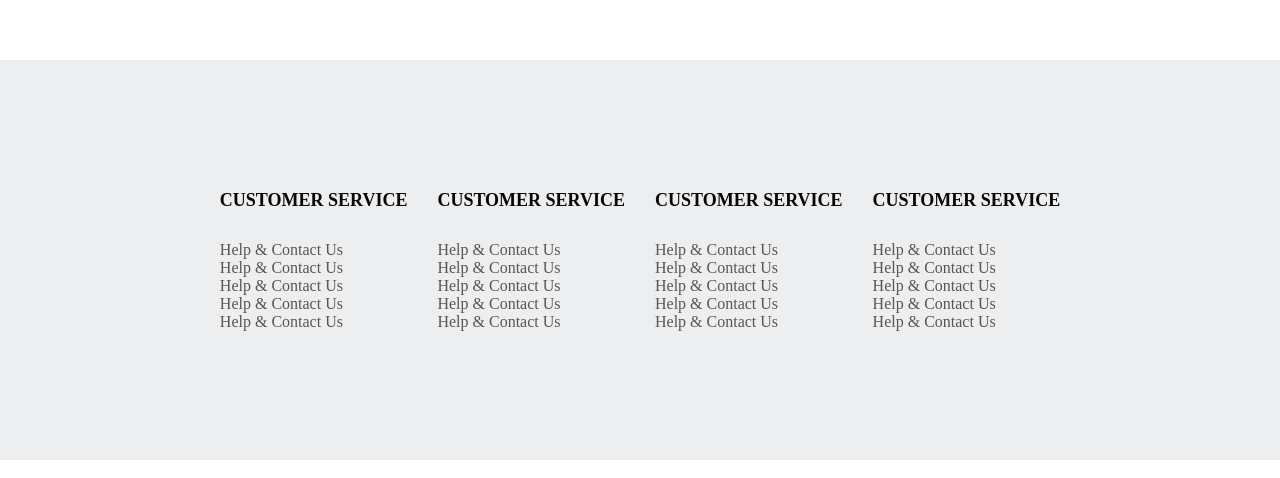
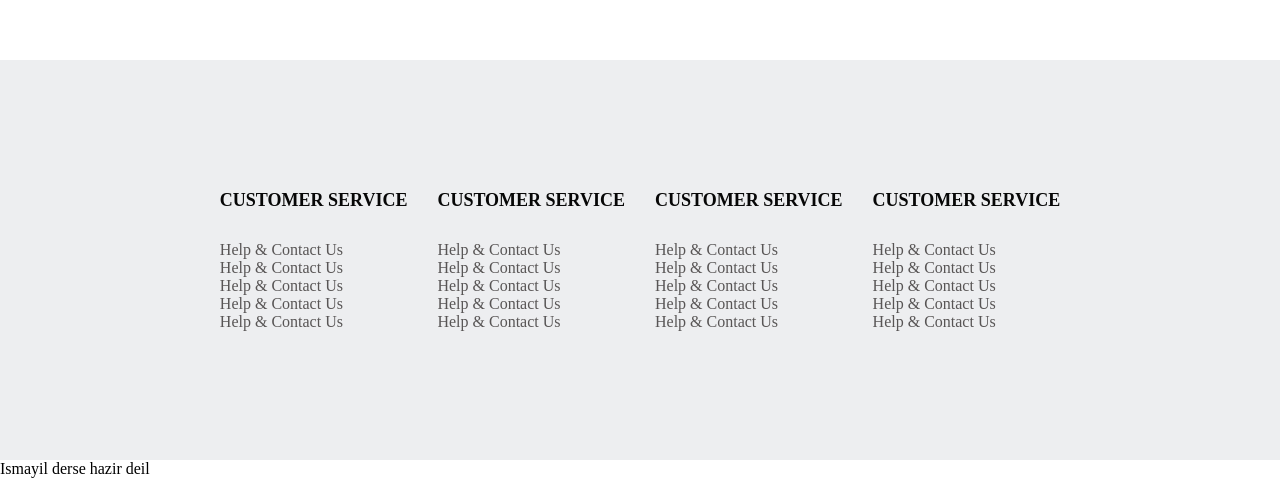
Before and after one commit to japoon999/fiorello, a plain HTML site: page index.html in a window 1280 px wide. Shown: the part 2705-3183 px from the top of the page. Drawn offline with Linux system fonts and the light colour scheme.

Commit message:
footer componet

```diff
--- a/index.html
+++ b/index.html
@@ -317,6 +317,13 @@
 
 
 
+
+
+
+    <footer>Ismayil derse hazir deil</footer>
+
+
+
 </body>
 
 </html>
```
